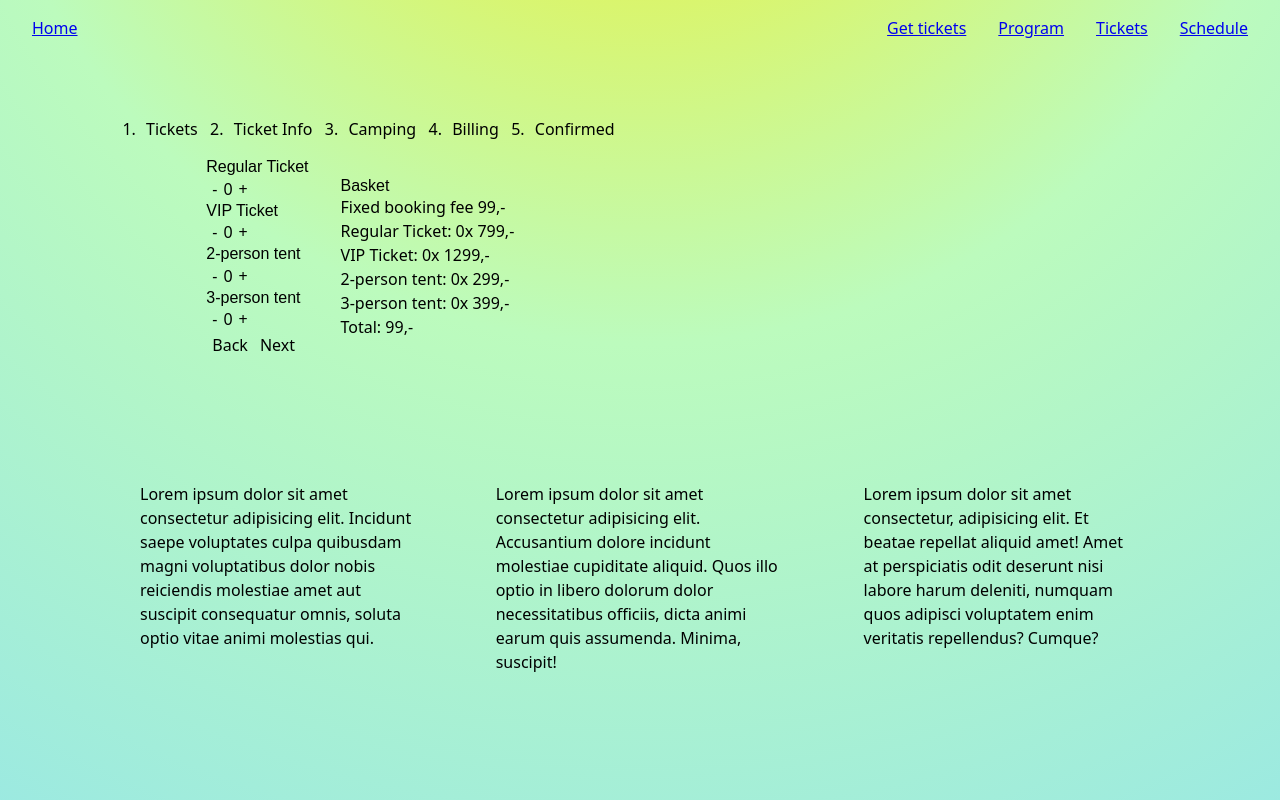
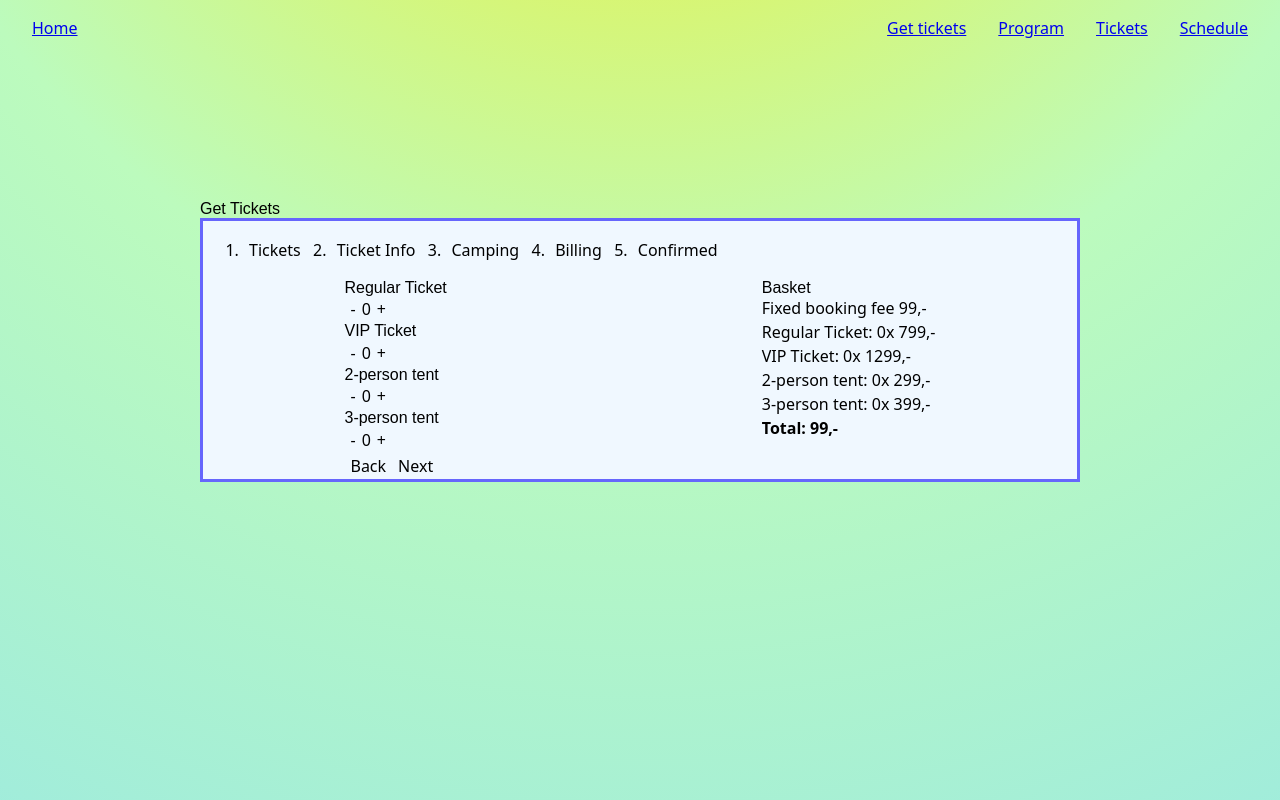
Before and after one commit to emmalarsen1/sunsetsound-exam, a Next.js app: page /booking in a window 1280 px wide. Shown: the top 800 px of the page. Built offline with nearby package versions, Linux system fonts and the light colour scheme; no server answers; a web font is replaced by a local one.

Commit message:
Noel CSS

```diff
--- a/src/app/booking/Booking.module.css
+++ b/src/app/booking/Booking.module.css
@@ -1,24 +1,30 @@
-.bookingmain {
+.bookingMain {
   max-width: fit-content;
+  border: 3px rgb(102, 102, 252) solid;
+  max-width: 1200px;
+  background-color: aliceblue;
 }
 
-.bookingwrapper {
+.bookingWrapper {
   display: flex;
   flex-direction: row;
-  align-items: center;
-  justify-content: center;
-  max-width: 1000px;
+  align-items: flex-start;
+  justify-content: space-around;
   margin: 0 auto;
   gap: 2rem;
 }
 
-.breadcrumbswrapper {
+.breadCrumbsWrapper {
   display: flex;
   flex-direction: row;
   gap: 1.5rem;
 }
 
-.feewrapper {
+.feeWrapper {
   display: flex;
   flex-direction: row;
 }
+
+.feeTotal {
+  font-weight: bold;
+}
--- a/src/app/booking/page.jsx
+++ b/src/app/booking/page.jsx
@@ -39,8 +39,10 @@ function Booking() {
   });
 
   return (
-    <div className={styles.bookingmain}>
-      <ol className={styles.breadcrumbswrapper}>
+    <>
+      <h1>Get Tickets</h1>
+      <div className={styles.bookingMain}>
+        <ol className={styles.breadCrumbsWrapper}>
           <li>
             <button onClick={() => setPage(0)}>Tickets</button>
           </li>
@@ -57,7 +59,7 @@ function Booking() {
             <button onClick={() => setPage(4)}>Confirmed</button>
           </li>
         </ol>
-      <div className={styles.bookingwrapper}>
+        <div className={styles.bookingWrapper}>
           <section>
             {page === 0 && (
               <div>
@@ -69,15 +71,15 @@ function Booking() {
             {page === 2 && <Availablespots data={data} ticketTotal={ticketTotal} />}
             {page === 3 && <Billingform></Billingform>}
             {page === 4 && <Ordercomplete />}
-          <button onClick={() => setPage((o) => o - 1)}>Back</button>
-          <button className={styles.nextbutton} onClick={() => setPage((o) => o + 1)}>
+            <button onClick={() => setPage((o) => Math.max(o - 1, 0))}>Back</button>
+            <button className={styles.nextbutton} onClick={() => setPage((o) => Math.min(o + 1, 4))}>
               Next
             </button>
           </section>
           <section>
             <h2>Basket</h2>
             {fee.map((item) => (
-            <div className={styles.feewrapper} key={item.id}>
+              <div className={styles.feeWrapper} key={item.id}>
                 <p>{item.name}&nbsp;</p>
                 <p>{item.price},-</p>
               </div>
@@ -86,10 +88,11 @@ function Booking() {
             <p>VIP Ticket: {ticketChoice.vip}x 1299,-</p>
             <p>2-person tent: {gearChoice.twotent}x 299,-</p>
             <p>3-person tent: {gearChoice.threetent}x 399,-</p>
-          <p>Total: {fee[0].amount * fee[0].price + ticketChoice.regular * 799 + ticketChoice.vip * 1299 + gearChoice.twotent * 299 + gearChoice.threetent * 399},-</p>
+            <p className={styles.feeTotal}>Total: {fee[0].amount * fee[0].price + ticketChoice.regular * 799 + ticketChoice.vip * 1299 + gearChoice.twotent * 299 + gearChoice.threetent * 399},-</p>
           </section>
         </div>
       </div>
+    </>
   );
 }
 
--- a/src/app/program/page.jsx
+++ b/src/app/program/page.jsx
@@ -18,21 +18,21 @@ export default async function page() {
       <div className={styles.programwrapper}>
         <div className={styles.topBandWrapper}>
           {topBand.map((data) => (
-            <Link key={bandData} href={`/bands/${data.slug}`}>
+            <Link className={styles.topBandStyle} key={bandData} href={`/bands/${data.slug}`}>
               {data.name}
             </Link>
           ))}
         </div>
         <div className={styles.midBandWrapper}>
           {midBand.map((data) => (
-            <Link key={bandData} href={`/bands/${data.slug}`}>
+            <Link className={styles.midBandStyle} key={bandData} href={`/bands/${data.slug}`}>
               {data.name}
             </Link>
           ))}
         </div>
         <div className={styles.botBandWrapper}>
           {botBand.map((data) => (
-            <Link key={bandData} href={`/bands/${data.slug}`}>
+            <Link className={styles.botBandStyle} key={bandData} href={`/bands/${data.slug}`}>
               {data.name}
             </Link>
           ))}
--- a/src/app/styles/Footer.module.css
+++ b/src/app/styles/Footer.module.css
@@ -9,5 +9,5 @@
   grid-template-columns: auto auto auto;
   gap: 5rem;
   width: 100%;
-  max-width: 1000px;
+  max-width: 1200px;
 }
--- a/src/app/styles/globals.css
+++ b/src/app/styles/globals.css
@@ -1,25 +1,9 @@
-main {
-  padding: 100px;
-}
-
-footer {
-}
-
-h1,
-h2 {
-  font-family: "feneon-dense", sans-serif;
-  font-weight: 300;
-  font-style: normal;
-}
-h3 {
-  font-family: "libre baskerville";
-}
-
-input {
-  border: 1px black solid;
+:root {
+  --h1Title: clamp(2.5rem, 2.0652rem + 2.1739vi, 3.75rem);
 }
 
 body {
+  padding: 0;
   margin: 0;
   /* display: flex;
   justify-content: center;
@@ -40,3 +24,26 @@ body {
     background-position: 50% 0%;
   }
 }
+
+main {
+  padding: 200px;
+  min-height: 100vh;
+  box-sizing: border-box;
+}
+
+footer {
+}
+
+h1,
+h2 {
+  font-family: "feneon-dense", sans-serif;
+  font-weight: 300;
+  font-style: normal;
+}
+h3 {
+  font-family: "libre baskerville";
+}
+
+input {
+  border: 1px black solid;
+}
```
Also changed, not shown: src/app/program/Program.module.css (+21 -0 lines). Lines whose indentation alone changed are shown as unchanged.
